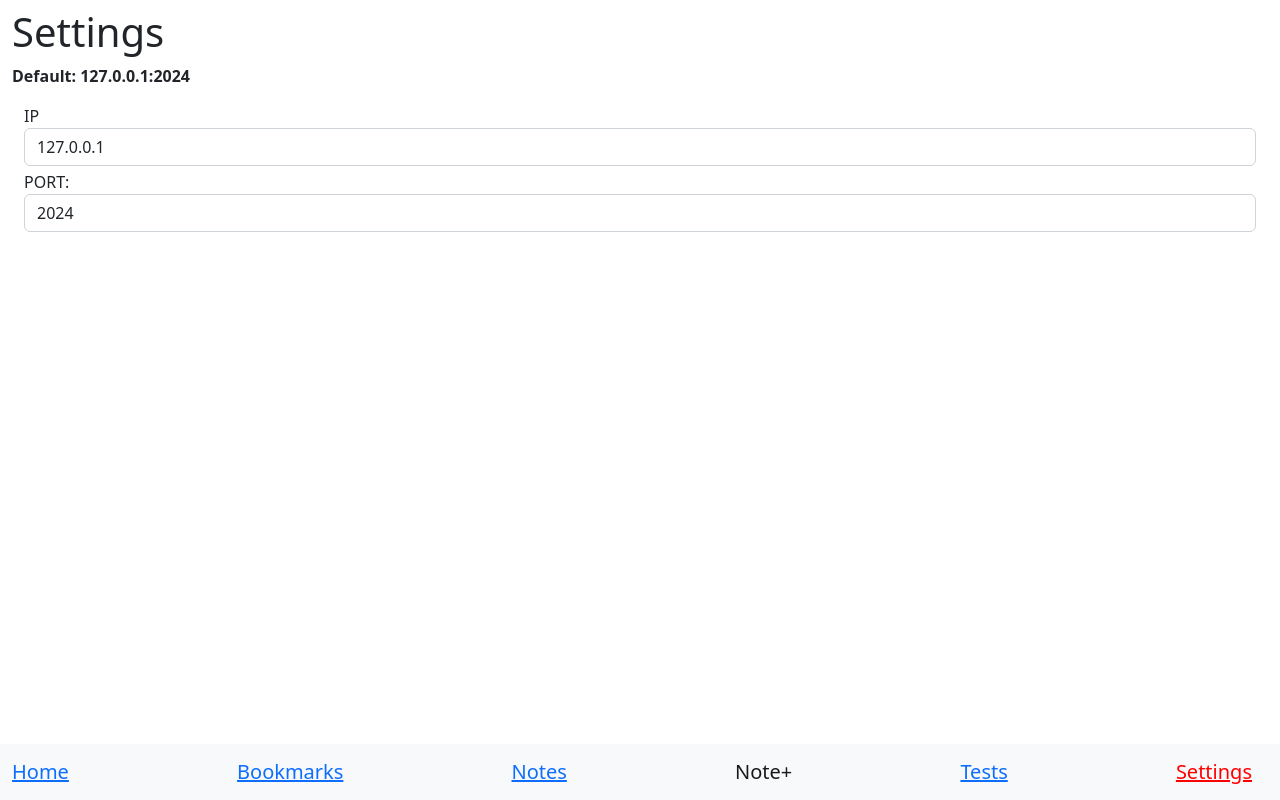
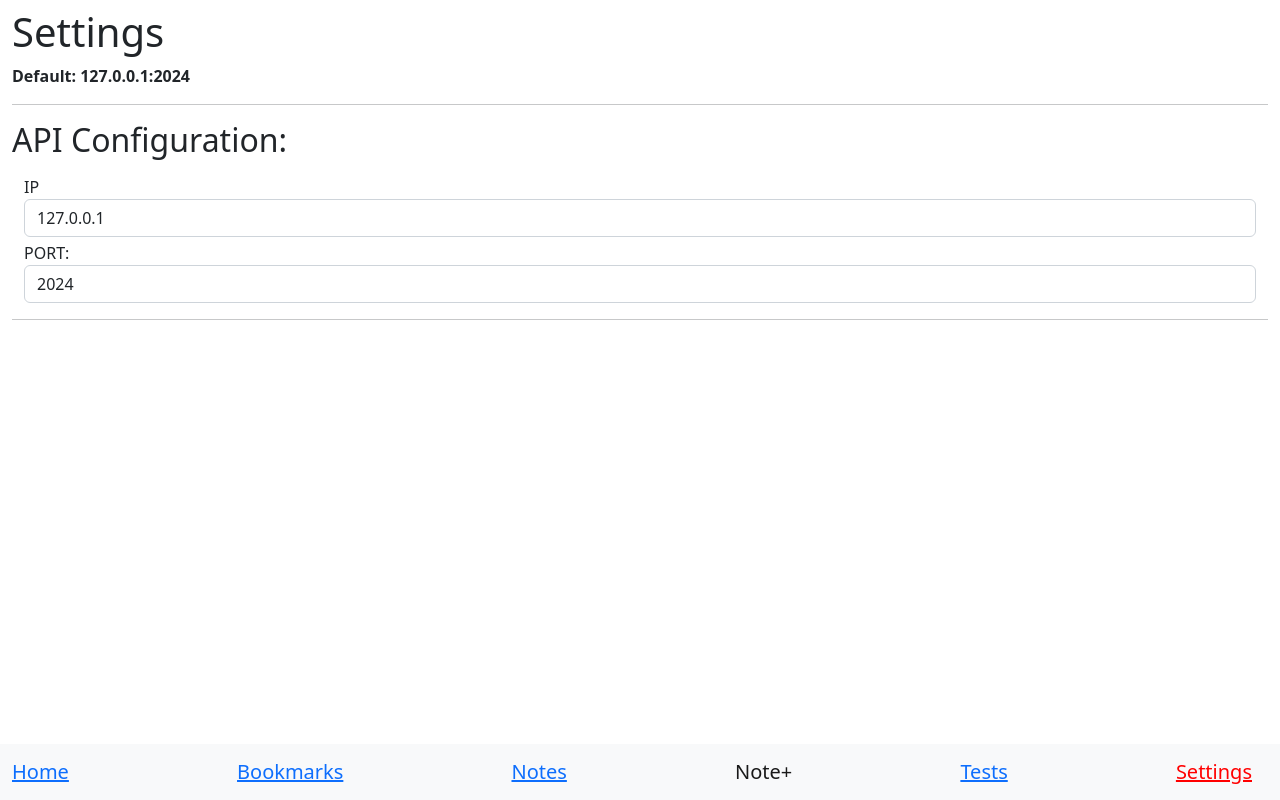
Before and after one commit to luolisave/productivity, a React (Vite) app in the folder frontend-react/: page /settings in a window 1280 px wide. Built offline with nearby package versions, Linux system fonts and the light colour scheme.

Commit message:
update setting page.

```diff
--- a/frontend-react/src/components/settings/settings.tsx
+++ b/frontend-react/src/components/settings/settings.tsx
@@ -9,6 +9,8 @@ function Settings() {
 
       <strong>Default: {BACKEND_IP}:{BACKEND_PORT}</strong>
 
+      <hr />
+      <h2>API Configuration:</h2>
       <div className='mt-3 container-fluid'>
         <div className='row mt-1 mb-1'>
           <div className='col-12'>
@@ -24,6 +26,9 @@ function Settings() {
           </div>
         </div>
       </div>
+
+      <hr />
+
     </>
   );
 }
```
